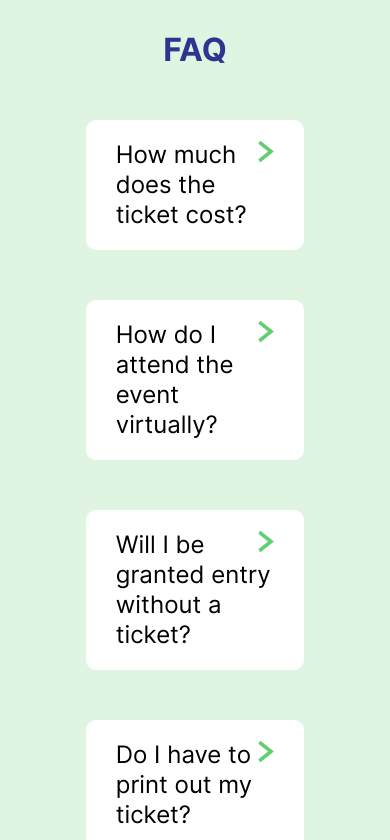
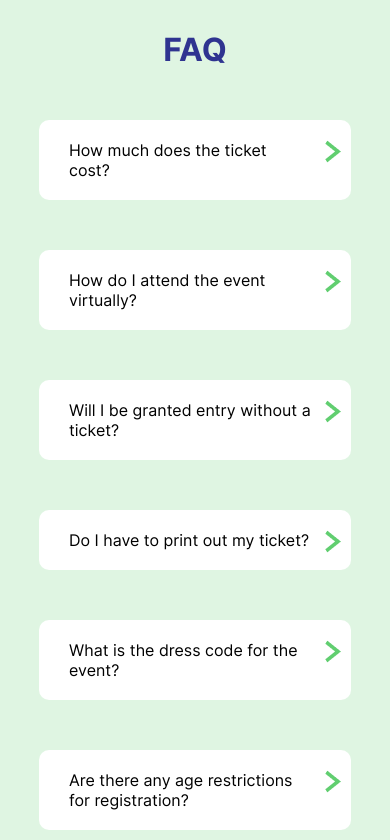
Before and after one commit to aishat-liasu/ngm-pilot, a React (Create React App) app: page / in a window 390 px wide. Shown: the part 5880-6720 px from the top of the page. Built offline with nearby package versions, Linux system fonts and the light colour scheme.

Commit message:
feat: add style for mobile view

```diff
--- a/src/styles/faq-widget.css
+++ b/src/styles/faq-widget.css
@@ -13,12 +13,14 @@ details p {
     text-align: left;
     padding: 0 30px 20px;
 }
+
 summary {
     list-style: none;
     position: relative;
     font-size: 24px;
     text-align: left;
     padding: 20px 30px;
+    padding-right: 40px;
     cursor: pointer;
 }
 summary::-webkit-details-marker {
@@ -32,10 +34,27 @@ details summary::after{
     right: 30px;
     top: 20px;
     margin-left: 20px;
-
 }
 
 details[open] summary::after {
     content: url('../images/down-arrow-icon.png');
+}
 
+@media screen and (max-width: 700px) {
+    details {
+        width: 100%;
+        font-size: 16px;
+    }
+
+    details p {
+        font-size: 16px;
+    }
+
+    summary {
+        font-size: 16px;
+    }
+
+    details summary::after{
+        right: 10px;
+    }
 }
```
